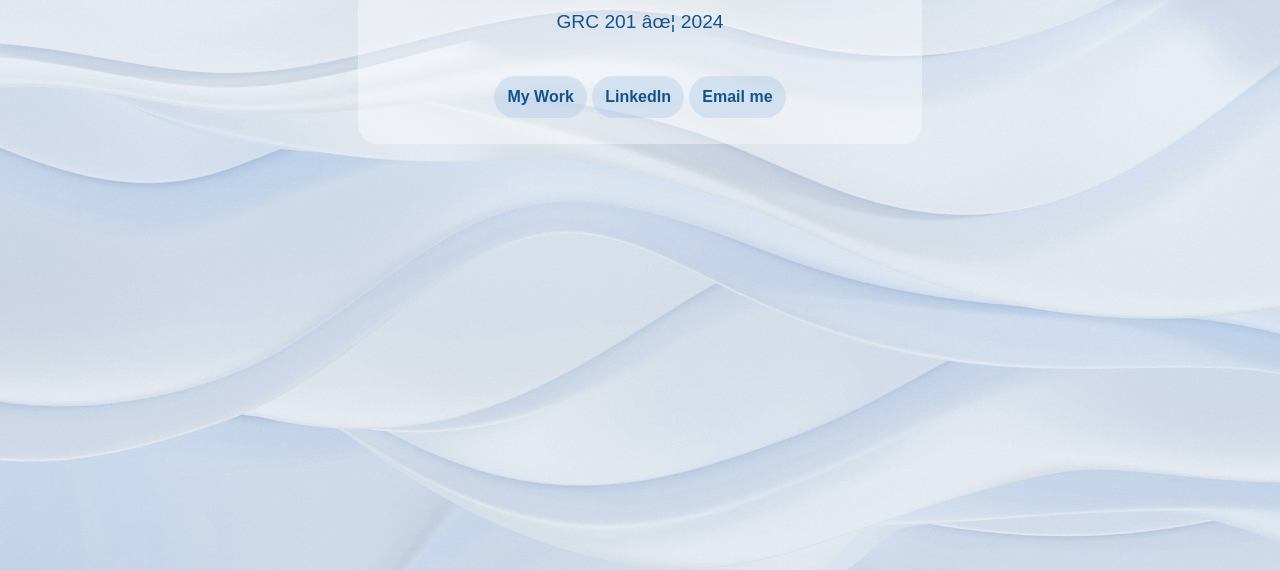
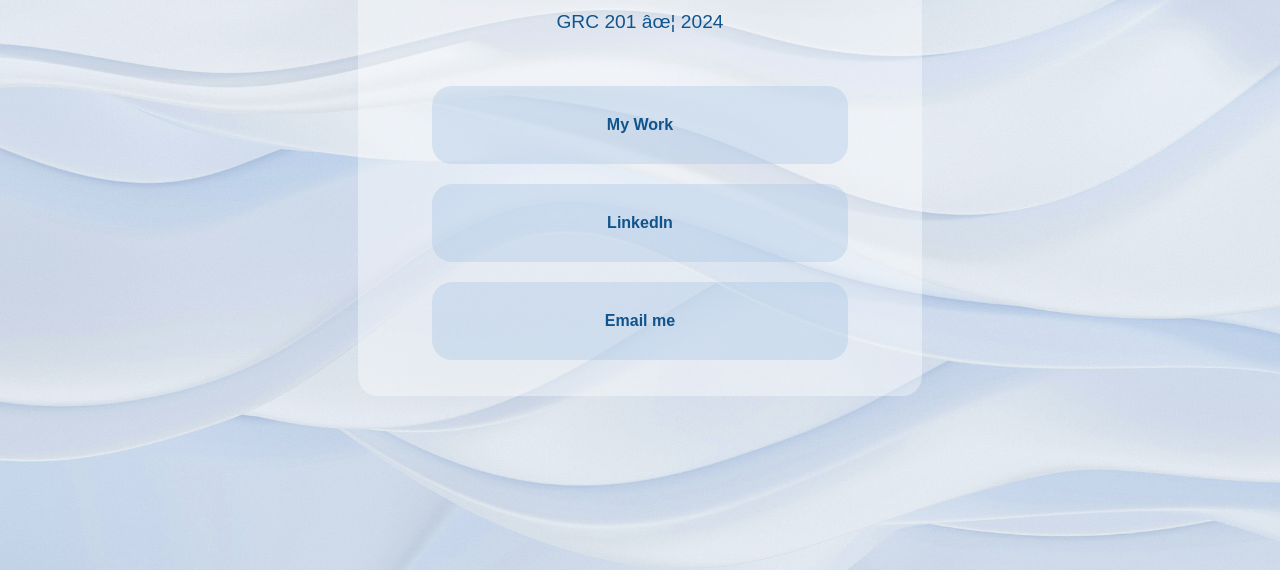
Before and after one commit to KLYN9/mycontactpage, a plain HTML site: page index.html in a window 1280 px wide. Shown: the part 330-900 px from the top of the page. Drawn offline with Linux system fonts and the light colour scheme; a web font is replaced by a local one.

Commit message:
Add files via upload

```diff
--- a/index.html
+++ b/index.html
@@ -3,6 +3,7 @@
 <head>
 <meta charset=”UTF-8”>
 <!-- THE TITLE WILL APPEAR IN THE BROWSER WINDOW OR TAB -->
+<meta name="viewport" content="width=device-width, initial-scale=1.0">
 <title>  Cahlan Kim | Contact Page </title>
 <link rel="stylesheet" type="text/css" href="styles-contact.css">
 <link rel="stylesheet" href="https://use.typekit.net/kof2gvo.css">
@@ -15,14 +16,18 @@
     <h2>CAHLAN KIM</h2>
     <p>GRC 201 ✦ 2024</p>
 <nav>
-    <!<ul>
-    <li><a href="https://www.behance.net/cahlankim"> My Work </a></li>
-    <li><a href="https://www.linkedin.com/in/cahlan-kim-aa96b7254/"
-target="_blank"> LinkedIn </a></li>
-    <li><a href="mailto:ckim214@calpoly.edu"> Email me </a></li>
+
     <!--remember to make sure that links work!-->
     </ul>
     </nav>
+    <!----code below is for buttons-->
+    <div class="button-container">
+        <button> <li><a href="https://www.behance.net/cahlankim" target="_blank">My Work</a></li></button>
+        <button><li><a href="https://www.linkedin.com/in/cahlan-kim-aa96b7254/" target="_blank"> LinkedIn </a></li></button>
+        <button> <li><a href="mailto:ckim214@calpoly.edu"> Email me </a></li></button>
+      </div>
+
+
 </div> <!--end of center div-->
 
 </body>
--- a/styles-contact.css
+++ b/styles-contact.css
@@ -149,21 +149,35 @@ nav a{
 	display: inline-block;
 	padding: 10px /* this adds space around each of the links */
 }
+
 a{
 	color:#10548b;
 	text-decoration: none; /* remove the undelrine */
 	font-weight: bold;
 }
-a:hover{
-	padding: 10px 10px;
-		border-radius: 1.5em; /* Adjust the value to change the roundness */
-		box-sizing: border-box;
-		display: inline-block;
-		background-color: rgba(167, 196, 229, 0.374);
-		color: none;
-		text-align: left;
-		text-decoration: none;
-		font-size: 16px;
-		cursor: pointer;
-		border: 0.5px solid rgba(167, 196, 229, 0.374);
+
+.button-container {
+	display: flex block;
+	flex-direction: column; /* Stack buttons vertically and be responsive */
+  }
+
+  button {
+	font-family: "moby", sans-serif;
+	margin-bottom: 10px; /* Add space between stacked buttons */
+	padding: 30px 50px; /*increase clickable area*/
+	font-size: 16px;
+	background-color: rgba(167, 196, 229, 0.374);
+	color: #fff; /* Adjust text color as needed */
+	border: none;
+	display: block;
+	text-align: center;
+	border-radius: 20px; /*rounded button style*/
+	cursor: pointer;
+	list-style: none; /* Remove bullet points */
+	box-sizing: border-box;
+	margin: 10px 3em;
+  }
+
+button:hover {
+    background-color: rgba(167, 196, 229, 0.6); /* Adjust background color for hover effect */
 }
```
